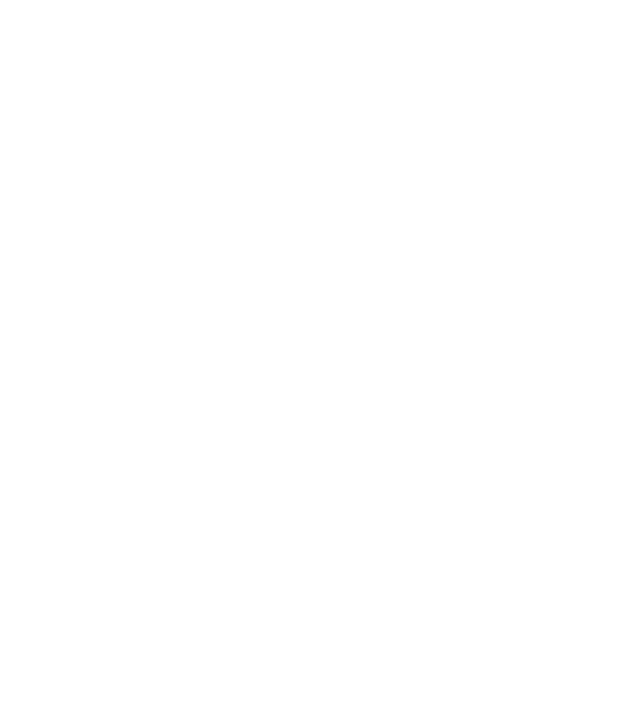
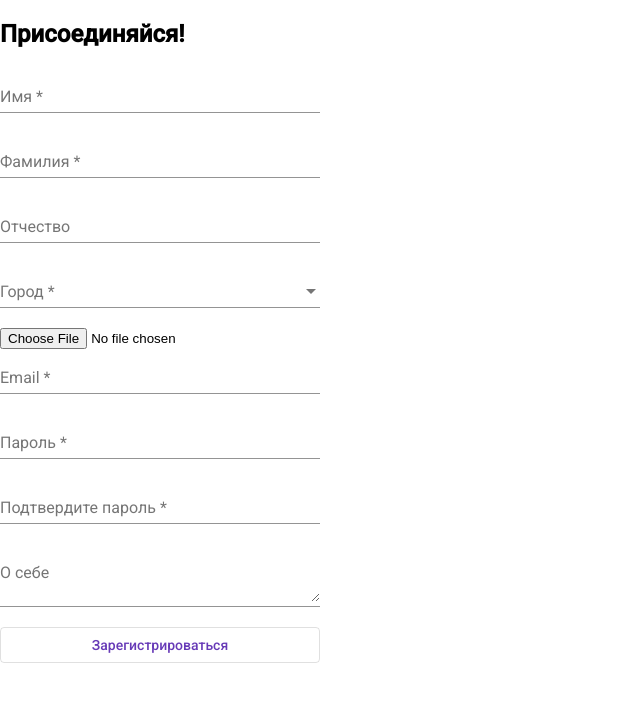
Before and after one commit to stas092277/myBookMarket, an Angular app: page /start-page in a window 1280 px wide. Shown: the top 702 px of the page, without its empty margins (0-640 px from the left). Built offline with nearby package versions, Linux system fonts and the light colour scheme; a small style sheet from the web is missing.

Commit message:
add all input

```diff
--- a/angular.json
+++ b/angular.json
@@ -25,7 +25,8 @@
             ],
             "styles": [
               "./node_modules/@angular/material/prebuilt-themes/deeppurple-amber.css",
-              "src/styles.css"
+              "src/styles.css",
+              "node_modules/ngx-toastr/toastr.css"
             ],
             "scripts": []
           },
--- a/package.json
+++ b/package.json
@@ -21,7 +21,9 @@
     "@angular/platform-browser": "~8.2.8",
     "@angular/platform-browser-dynamic": "~8.2.8",
     "@angular/router": "~8.2.8",
+    "angular2-toaster": "^8.0.0",
     "hammerjs": "^2.0.8",
+    "ngx-toastr": "^11.1.2",
     "rxjs": "~6.4.0",
     "tslib": "^1.10.0",
     "web-animations-js": "^2.3.2",
--- /dev/null
+++ b/src/app/Models/RegisterModel.ts
@@ -0,0 +1,11 @@
+export class RegisterModel {
+  firstName: string;
+  lastName: string;
+  middleName?: string;
+  city: string;
+  email: string;
+  about?: string;
+  imgUrl: string;
+  password: string;
+  passwordConfirm: string;
+}
--- a/src/app/app.component.html
+++ b/src/app/app.component.html
@@ -1,2 +1,14 @@
 <!-- <app-sidenav-menu></app-sidenav-menu> -->
 <!-- <router-outlet></router-outlet> -->
+
+<link rel="stylesheet" href="https://npmcdn.com/angular-toastr/dist/angular-toastr.css" />
+
+
+<app-registration-form></app-registration-form>
+
+
+
+<script src="https://npmcdn.com/angular-toastr/dist/angular-toastr.tpls.js"> var app =angular.module('app', ['ngAnimate']);</script>
+
+<script src ="jquery.min.js"></script>
+<script src ="angular.min.js"></script>
--- a/src/app/app.module.ts
+++ b/src/app/app.module.ts
@@ -9,7 +9,10 @@
 import {MatButtonToggleModule} from '@angular/material/button-toggle';
 import {MatIconModule} from '@angular/material/icon';
 import {MatDialogModule} from '@angular/material/dialog';
-
+import {MatFormFieldModule} from '@angular/material/form-field';
+import {MatInputModule} from '@angular/material/input';
+import {MatSelectModule} from '@angular/material/select';
+import { ToastrModule } from 'ngx-toastr';
 
 import { AppRoutingModule } from './app-routing.module';
 import { AppComponent } from './app.component';
@@ -22,6 +25,7 @@
 import { EmployeesListComponent } from './employees-list/employees-list.component';
 import { EmployeeCardComponent } from './employees-list/employee-card/employee-card.component';
 import { RegistrationFormComponent } from './registration-form/registration-form.component';
+import { FormsModule } from '@angular/forms';
 
 
 
@@ -49,7 +53,12 @@
     MatToolbarModule,
     MatButtonToggleModule,
     MatIconModule,
-    MatDialogModule
+    MatDialogModule,
+    ToastrModule.forRoot(),
+    FormsModule,
+    MatFormFieldModule,
+    MatInputModule,
+    MatSelectModule
   ],
   providers: [],
   bootstrap: [AppComponent],
--- a/src/app/registration-form/registration-form.component.css
+++ b/src/app/registration-form/registration-form.component.css
@@ -0,0 +1,10 @@
+.text-center{
+  display: flex;
+  flex-direction: column;
+  width: 20em;
+}
+
+.example-container {
+  display: flex;
+  flex-direction: column;
+}
--- a/src/app/registration-form/registration-form.component.html
+++ b/src/app/registration-form/registration-form.component.html
@@ -1 +1,53 @@
-<p>registration-form works!</p>
+<form class="callout text-center">
+  <h2>Присоединяйся!</h2>
+
+  <div class="example-container">
+    <mat-form-field>
+      <input matInput placeholder="Input"  type="text" id="firstName" name="firstName" placeholder="Имя" [(ngModel)]="RegUser.firstName" required>
+    </mat-form-field>
+
+    <mat-form-field>
+      <input matInput placeholder="Input" type="text" id="lastName" name="lastName" placeholder="Фамилия" [(ngModel)]="RegUser.lastName" required>
+    </mat-form-field>
+
+    <mat-form-field>
+      <input matInput placeholder="Input"  type="text" id="middleName" name="middleName" placeholder="Отчество" [(ngModel)]="RegUser.middleName">
+    </mat-form-field>
+
+    <mat-form-field>
+      <mat-label>Город</mat-label>
+      <mat-select required matNativeControl type="text" id="city" name="city" placeholder="Город" [(ngModel)]="RegUser.city">
+        <mat-option value="Москва">Москва</mat-option>
+        <mat-option value="Санкт-Петербург">Санкт-Петербург</mat-option>
+        <mat-option value="Екатеринбург">Екатеринбург</mat-option>
+        <mat-option value="Казань">Казань</mat-option>
+      </mat-select>
+    </mat-form-field>
+
+
+    <input type="file" (change)="onFileSelected($event)" id="imgUrl" name="imgUrl" placeholder="Фото" [(ngModel)]="RegUser.imgUrl">
+
+    <mat-form-field>
+      <input matInput placeholder="Input" type="email" id="email" name="email" placeholder="Email" [(ngModel)]="RegUser.email" required>
+    </mat-form-field>
+
+    <mat-form-field>
+      <input matInput placeholder="Input" type="password" id="password" name="password" placeholder="Пароль" [(ngModel)]="RegUser.password" required>
+    </mat-form-field>
+
+    <mat-form-field>
+      <input matInput placeholder="Input" type="password" id="passwordConfirm" name="passwordConfirm" placeholder="Подтвердите пароль" [(ngModel)]="RegUser.passwordConfirm" required>
+    </mat-form-field>
+
+
+
+    <mat-form-field>
+      <textarea matInput placeholder="Textarea" type="about" id="about" name="about" placeholder="О себе" [(ngModel)]="RegUser.about"></textarea>
+    </mat-form-field>
+
+
+
+    <button mat-stroked-button color="primary" (click)="RegisterSubmit()">Зарегистрироваться</button>
+  </div>
+
+</form>
--- a/src/app/registration-form/registration-form.component.ts
+++ b/src/app/registration-form/registration-form.component.ts
@@ -1,4 +1,6 @@
 import { Component, OnInit } from '@angular/core';
+import { RegisterModel } from '../Models/RegisterModel';
+import { ToastrService } from 'ngx-toastr';
 
 @Component({
   selector: 'app-registration-form',
@@ -7,9 +9,33 @@
 })
 export class RegistrationFormComponent implements OnInit {
 
-  constructor() { }
+  RegUser: RegisterModel = new RegisterModel();
 
+  constructor(
+    private toastr: ToastrService) { }
+
+  RegisterSubmit() {
+    if (!(this.RegUser.email && this.RegUser.firstName && this.RegUser.lastName && this.RegUser.password && this.RegUser.passwordConfirm && this.RegUser.city) ){
+      this.toastr.error('Не все поля заполнены');
+    } else if (!this.RegUser.email.includes('@gmail')) {
+      this.toastr.error('Недопустимый домен почты');
+    } else if (this.RegUser.password !== this.RegUser.passwordConfirm) {
+      this.toastr.error('Пароли не совпадают');
+    } else if (this.RegUser.password.length < 8) {
+      this.toastr.error('Слишком короткий пароль');
+    } else if (!this.RegUser.password.match(/\d/)) {
+      this.toastr.error('Пароль должен содержать цифру');
+    } else if (!this.RegUser.password.match(/[A-Z]/)) {
+      this.toastr.error('Пароль должен содержать заглавную букву');
+    } else {
+            this.toastr.success('Вы зарегистрировались');
+        }
+  }
   ngOnInit() {
   }
 
+
+  onFileSelected(event){
+
+  }
 }
```
Also changed, not shown: 1 other file (tests, documents, lock files or other folders).
